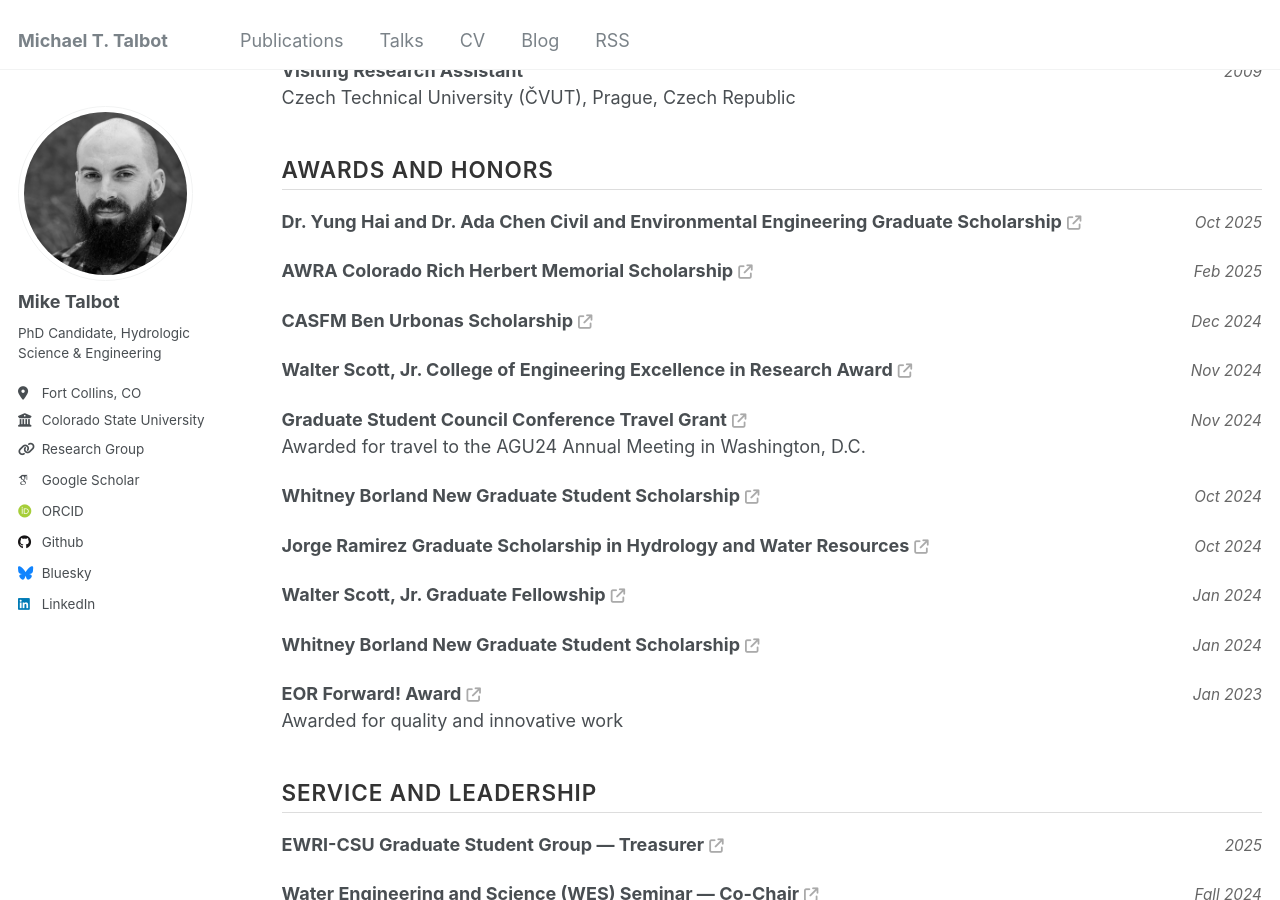
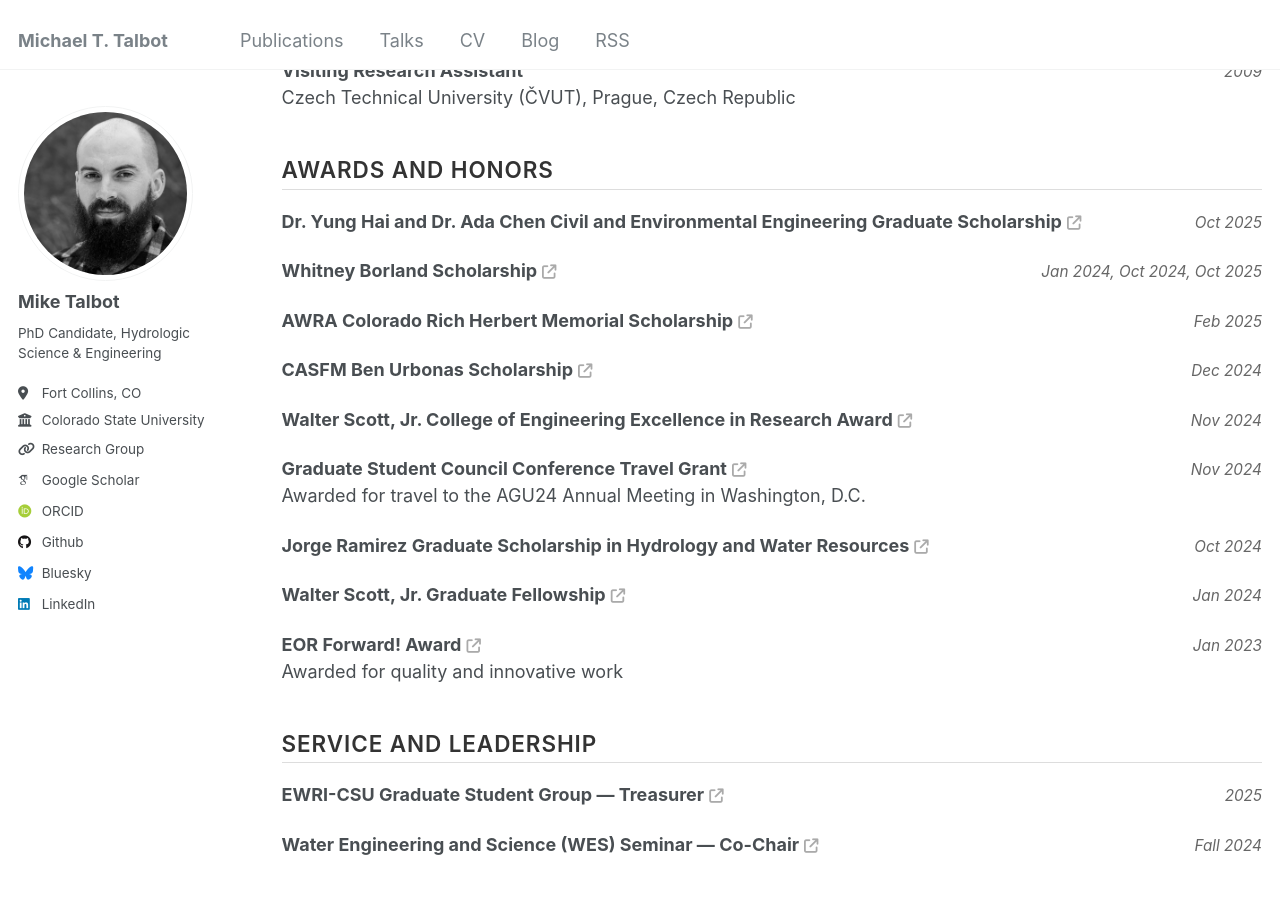
Before and after one commit to realmiketalbot/realmiketalbot.github.io, a Jekyll site: the page built from _pages/cv.md, in a window 1280 px wide and 900 px high, scrolled down 1045 px. Built offline with Jekyll 4.4.1, drawn with Linux system fonts in a browser that asks for light colours; some web fonts are replaced; comment, search, counter and statistics services are not loaded.

Commit message:
Update CV

```diff
--- a/_pages/cv.md
+++ b/_pages/cv.md
@@ -117,6 +117,16 @@ redirect_from:
 <div class="cv-entry">
   <div class="cv-row">
     <strong>
+      Whitney Borland Scholarship
+      <a href="https://colostate.academicworks.com/opportunities/58504" target="_blank" class="cv-link-icon"><i class="fa-solid fa-arrow-up-right-from-square"></i></a>
+    </strong>
+    <span class="cv-dates">Jan 2024, Oct 2024, Oct 2025</span>
+  </div>
+</div>
+
+<div class="cv-entry">
+  <div class="cv-row">
+    <strong>
       AWRA Colorado Rich Herbert Memorial Scholarship
       <a href="https://awracolorado.org/past-recipients" target="_blank" class="cv-link-icon" aria-label="Link to award page"><i class="fa-solid fa-arrow-up-right-from-square"></i></a>
     </strong>
@@ -158,16 +168,6 @@ redirect_from:
 <div class="cv-entry">
   <div class="cv-row">
     <strong>
-      Whitney Borland New Graduate Student Scholarship
-      <a href="https://colostate.academicworks.com/opportunities/58504" target="_blank" class="cv-link-icon"><i class="fa-solid fa-arrow-up-right-from-square"></i></a>
-    </strong>
-    <span class="cv-dates">Oct 2024</span>
-  </div>
-</div>
-
-<div class="cv-entry">
-  <div class="cv-row">
-    <strong>
       Jorge Ramirez Graduate Scholarship in Hydrology and Water Resources
       <a href="https://colostate.academicworks.com/opportunities/55567" target="_blank" class="cv-link-icon"><i class="fa-solid fa-arrow-up-right-from-square"></i></a>
     </strong>
@@ -180,16 +180,6 @@ redirect_from:
     <strong>
       Walter Scott, Jr. Graduate Fellowship
       <a href="https://colostate.academicworks.com/opportunities/57231" target="_blank" class="cv-link-icon"><i class="fa-solid fa-arrow-up-right-from-square"></i></a>
-    </strong>
-    <span class="cv-dates">Jan 2024</span>
-  </div>
-</div>
-
-<div class="cv-entry">
-  <div class="cv-row">
-    <strong>
-      Whitney Borland New Graduate Student Scholarship
-      <a href="https://colostate.academicworks.com/opportunities/58504" target="_blank" class="cv-link-icon"><i class="fa-solid fa-arrow-up-right-from-square"></i></a>
     </strong>
     <span class="cv-dates">Jan 2024</span>
   </div>
```
